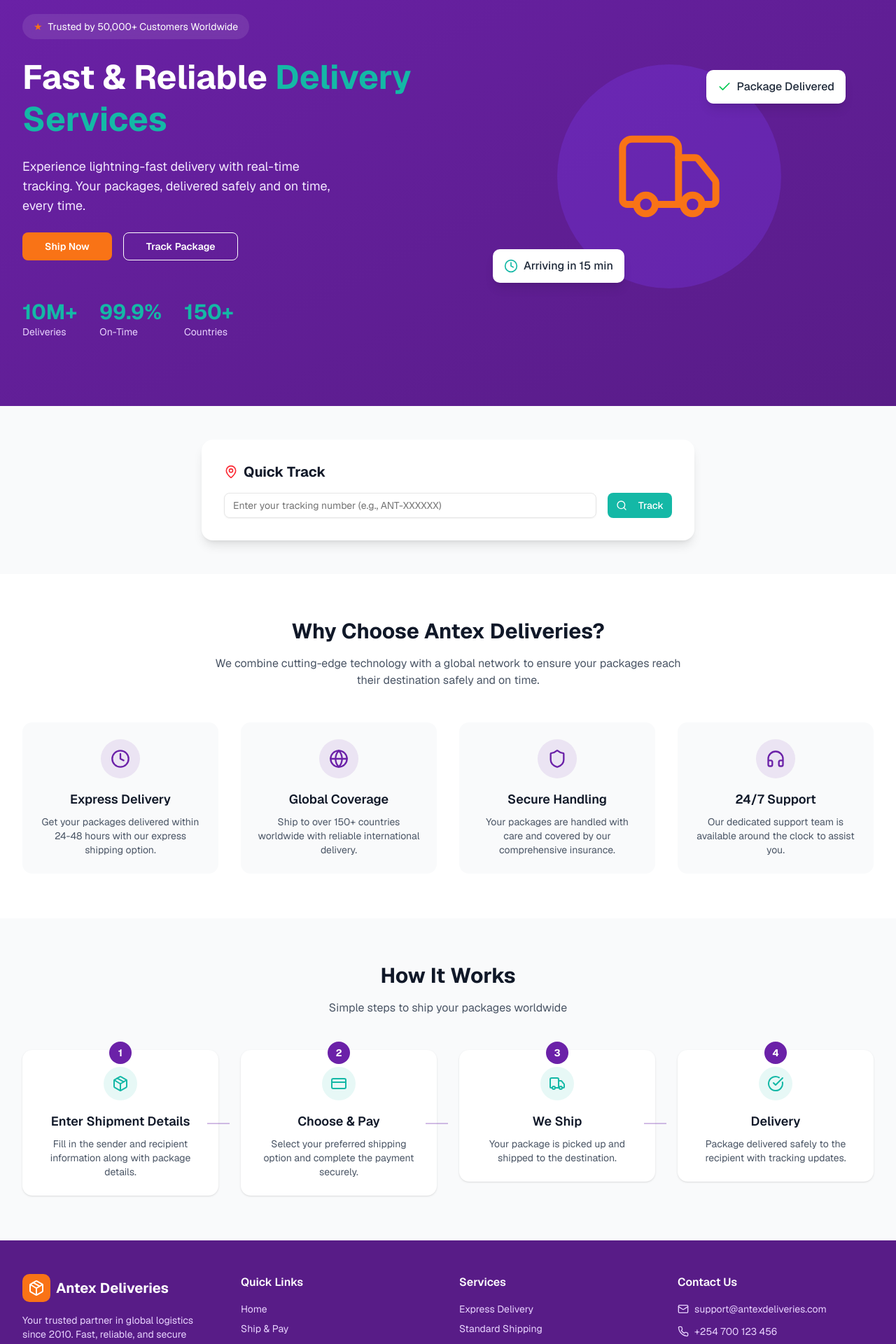
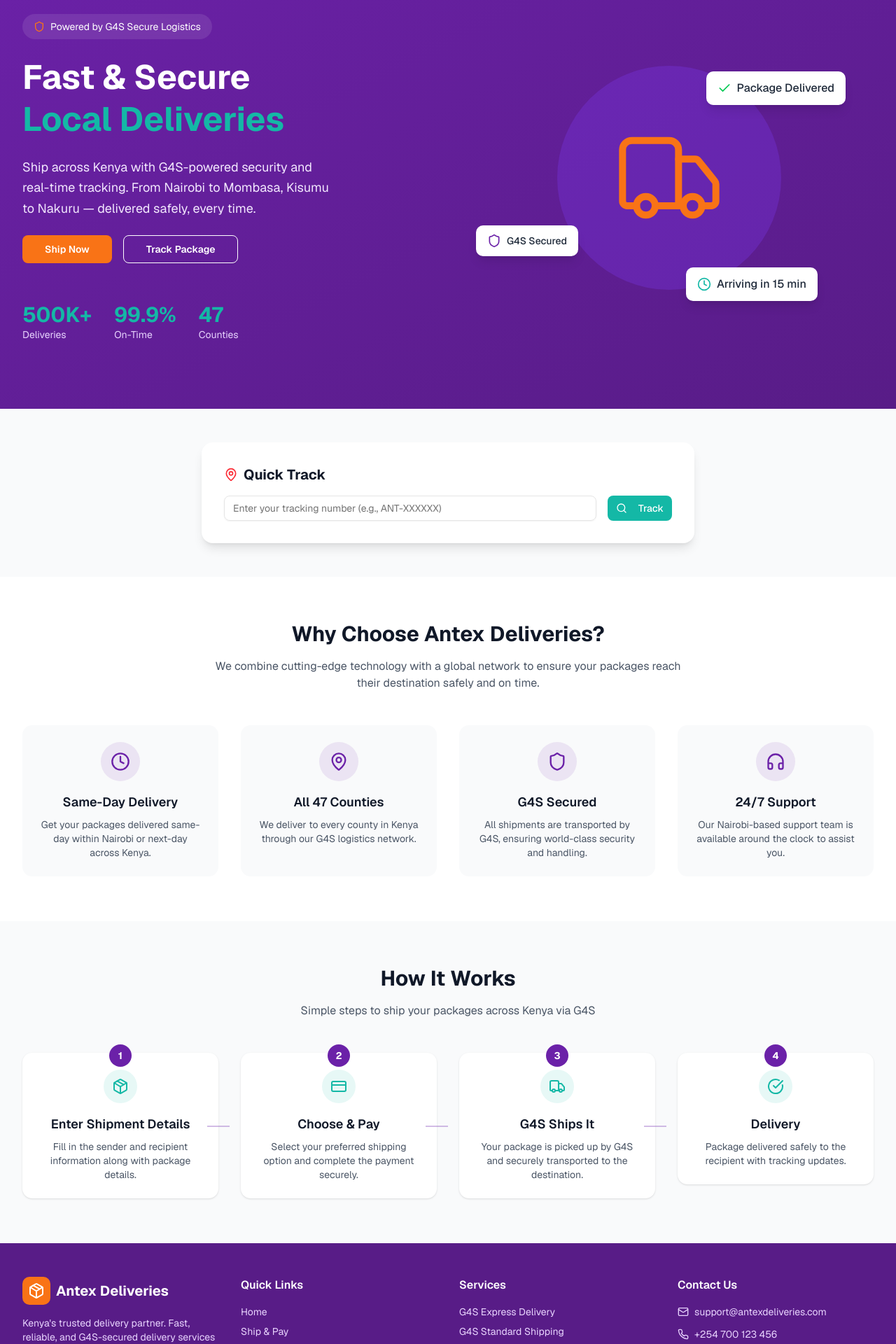
Before and after one commit to kiiyurualex/v0-create-delivery-backend, a Next.js app: page / in a window 1280 px wide. Shown: the part 140-2060 px from the top of the page at 70% size. Built offline with nearby package versions, Linux system fonts and the light colour scheme; no server answers.

Commit message:
feat: add G4S and localize app for Kenya
Update G4S transport options and localize pricing, cities, and footer

Co-authored-by: null <257296859+kiiyurualex@users.noreply.github.com>

```diff
--- a/app/about/page.tsx
+++ b/app/about/page.tsx
@@ -1,18 +1,18 @@
 import { Header } from "@/components/header";
 import { Footer } from "@/components/footer";
-import { Check, Globe, Users, Award, TrendingUp } from "lucide-react";
+import { Check, MapPin, Users, Award, TrendingUp, Shield } from "lucide-react";
 
 const features = [
   "Real-time tracking on all shipments",
-  "Secure handling and insurance options",
-  "24/7 customer support",
-  "Competitive pricing with no hidden fees",
+  "G4S-secured transportation across Kenya",
+  "24/7 customer support based in Nairobi",
+  "Competitive KES pricing with no hidden fees",
 ];
 
 const stats = [
   { icon: Users, value: "50,000+", label: "Happy Customers" },
-  { icon: Globe, value: "150+", label: "Countries Served" },
-  { icon: Award, value: "10M+", label: "Packages Delivered" },
+  { icon: MapPin, value: "47", label: "Counties Covered" },
+  { icon: Award, value: "500K+", label: "Packages Delivered" },
   { icon: TrendingUp, value: "99.9%", label: "On-Time Delivery" },
 ];
 
@@ -25,7 +25,7 @@ export default function AboutPage() {
         <div className="bg-gradient-to-r from-purple to-purple-dark text-white py-16">
           <div className="max-w-7xl mx-auto px-4 sm:px-6 lg:px-8 text-center">
             <h1 className="text-3xl lg:text-4xl font-bold mb-4">About Antex Deliveries</h1>
-            <p className="text-purple-100 text-lg">Your trusted partner in global logistics since 2010</p>
+            <p className="text-purple-100 text-lg">Your trusted Kenyan delivery partner, powered by G4S logistics</p>
           </div>
         </div>
 
@@ -43,16 +43,18 @@ export default function AboutPage() {
               {/* Content */}
               <div className="space-y-6">
                 <h2 className="text-3xl font-bold text-gray-900">
-                  Delivering Excellence Worldwide
+                  Delivering Excellence Across Kenya
                 </h2>
                 <p className="text-gray-600 leading-relaxed">
-                  Antex Deliveries has been at the forefront of logistics innovation for over a decade.
-                  We combine cutting-edge technology with a global network to ensure your packages reach
-                  their destination safely and on time.
+                  Antex Deliveries partners with G4S, the world-renowned security and logistics company,
+                  to provide unmatched delivery services across all 47 counties of Kenya. We combine
+                  cutting-edge technology with G4S&apos;s trusted transport network to ensure your packages
+                  reach their destination safely and on time.
                 </p>
                 <p className="text-gray-600 leading-relaxed">
                   Our commitment to customer satisfaction, reliability, and transparency has made us
-                  the preferred choice for individuals and businesses across 150+ countries.
+                  the preferred choice for individuals and businesses across Kenya — from Nairobi to
+                  Mombasa, Kisumu to Eldoret, and everywhere in between.
                 </p>
 
                 {/* Feature List */}
@@ -102,8 +104,8 @@ export default function AboutPage() {
             <h2 className="text-3xl font-bold text-gray-900 mb-6">Our Mission</h2>
             <p className="text-xl text-gray-600 leading-relaxed">
               To provide fast, reliable, and affordable delivery services that connect people and
-              businesses across the globe. We strive to exceed expectations with every package we handle,
-              making shipping simple and stress-free for everyone.
+              businesses across Kenya. Powered by G4S secure logistics, we strive to exceed expectations
+              with every package we handle, making shipping simple and stress-free for everyone.
             </p>
           </div>
         </section>
@@ -136,11 +138,11 @@ export default function AboutPage() {
               </div>
               <div className="text-center">
                 <div className="w-16 h-16 bg-white/10 rounded-full flex items-center justify-center mx-auto mb-4">
-                  <Globe className="w-8 h-8 text-teal" />
+                  <Shield className="w-8 h-8 text-teal" />
                 </div>
-                <h3 className="text-xl font-semibold mb-2">Global Reach</h3>
+                <h3 className="text-xl font-semibold mb-2">G4S Security</h3>
                 <p className="text-purple-100">
-                  With operations in 150+ countries, we bring the world closer together, one package at a time.
+                  With G4S handling transport across all 47 counties, your packages are in the safest hands in Kenya.
                 </p>
               </div>
             </div>
--- a/app/dashboard/page.tsx
+++ b/app/dashboard/page.tsx
@@ -237,7 +237,7 @@ export default function DashboardPage() {
                                   <span>Est. {format(new Date(shipment.estimated_delivery_date), "MMM d, yyyy")}</span>
                                 </div>
                               )}
-                              <p className="text-sm font-medium text-teal">${shipment.total_cost.toFixed(2)}</p>
+                              <p className="text-sm font-medium text-teal">KES {shipment.total_cost.toFixed(2)}</p>
                             </div>
                           </div>
                         </div>
--- a/app/receipt/page.tsx
+++ b/app/receipt/page.tsx
@@ -186,11 +186,11 @@ export default function ReceiptPage() {
               <div className="space-y-3 mb-6">
                 <div className="flex justify-between text-gray-700">
                   <span>Shipping Cost:</span>
-                  <span className="font-semibold">${shipment.total_cost.toFixed(2)}</span>
+                  <span className="font-semibold">KES {shipment.total_cost.toFixed(2)}</span>
                 </div>
                 <div className="flex justify-between items-center pt-3 border-t-2 border-purple">
                   <span className="text-lg font-bold text-purple">Total Amount:</span>
-                  <span className="text-2xl font-bold text-orange">${shipment.total_cost.toFixed(2)}</span>
+                  <span className="text-2xl font-bold text-orange">KES {shipment.total_cost.toFixed(2)}</span>
                 </div>
               </div>
 
@@ -249,7 +249,7 @@ export default function ReceiptPage() {
           {/* Info Message */}
           <div className="mt-8 p-4 bg-teal-50 border border-teal rounded-lg">
             <p className="text-sm text-teal-900">
-              📧 A confirmation email has been sent to your email address. You can track your shipment anytime using your tracking number.
+              A confirmation email has been sent to your email address. Your shipment will be securely transported by G4S. Track your package anytime using your tracking number.
             </p>
           </div>
         </div>
--- a/app/ship/page.tsx
+++ b/app/ship/page.tsx
@@ -10,8 +10,8 @@ export default function ShipPage() {
         {/* Hero Banner */}
         <div className="bg-gradient-to-r from-purple to-purple-dark text-white py-12">
           <div className="max-w-7xl mx-auto px-4 sm:px-6 lg:px-8 text-center">
-            <h1 className="text-3xl lg:text-4xl font-bold mb-2">Calculate Shipping Rates</h1>
-            <p className="text-purple-100">Get instant quotes and book your shipment in minutes</p>
+            <h1 className="text-3xl lg:text-4xl font-bold mb-2">Ship Across Kenya</h1>
+            <p className="text-purple-100">Get instant KES quotes and book your G4S-secured shipment in minutes</p>
           </div>
         </div>
 
--- a/components/footer.tsx
+++ b/components/footer.tsx
@@ -15,7 +15,7 @@ export function Footer() {
               <span className="text-xl font-bold">Antex Deliveries</span>
             </div>
             <p className="text-purple-200 text-sm">
-              Your trusted partner in global logistics since 2010. Fast, reliable, and secure delivery services worldwide.
+              Kenya&apos;s trusted delivery partner. Fast, reliable, and G4S-secured delivery services across all 47 counties.
             </p>
           </div>
 
@@ -34,9 +34,9 @@ export function Footer() {
           <div>
             <h3 className="font-semibold mb-4">Services</h3>
             <ul className="space-y-2 text-purple-200 text-sm">
-              <li>Express Delivery</li>
-              <li>Standard Shipping</li>
-              <li>International Shipping</li>
+              <li>G4S Express Delivery</li>
+              <li>G4S Standard Shipping</li>
+              <li>G4S Economy Shipping</li>
               <li>Package Insurance</li>
             </ul>
           </div>
--- a/components/home/features-section.tsx
+++ b/components/home/features-section.tsx
@@ -1,25 +1,25 @@
-import { Shield, Clock, Globe, Headphones } from "lucide-react";
+import { Shield, Clock, MapPin, Headphones } from "lucide-react";
 
 const features = [
   {
     icon: Clock,
-    title: "Express Delivery",
-    description: "Get your packages delivered within 24-48 hours with our express shipping option.",
+    title: "Same-Day Delivery",
+    description: "Get your packages delivered same-day within Nairobi or next-day across Kenya.",
   },
   {
-    icon: Globe,
-    title: "Global Coverage",
-    description: "Ship to over 150+ countries worldwide with reliable international delivery.",
+    icon: MapPin,
+    title: "All 47 Counties",
+    description: "We deliver to every county in Kenya through our G4S logistics network.",
   },
   {
     icon: Shield,
-    title: "Secure Handling",
-    description: "Your packages are handled with care and covered by our comprehensive insurance.",
+    title: "G4S Secured",
+    description: "All shipments are transported by G4S, ensuring world-class security and handling.",
   },
   {
     icon: Headphones,
     title: "24/7 Support",
-    description: "Our dedicated support team is available around the clock to assist you.",
+    description: "Our Nairobi-based support team is available around the clock to assist you.",
   },
 ];
 
--- a/components/home/hero-section.tsx
+++ b/components/home/hero-section.tsx
@@ -1,6 +1,6 @@
 import Link from "next/link";
 import { Button } from "@/components/ui/button";
-import { Check, Clock, Truck } from "lucide-react";
+import { Check, Clock, Truck, Shield } from "lucide-react";
 
 export function HeroSection() {
   return (
@@ -10,17 +10,17 @@ export function HeroSection() {
           {/* Left Content */}
           <div className="space-y-6">
             <div className="inline-flex items-center gap-2 bg-white/10 backdrop-blur-sm rounded-full px-4 py-2 text-sm">
-              <span className="text-orange">★</span>
-              <span>Trusted by 50,000+ Customers Worldwide</span>
+              <Shield className="w-4 h-4 text-orange" />
+              <span>Powered by G4S Secure Logistics</span>
             </div>
 
-            <h1 className="text-4xl lg:text-5xl font-bold leading-tight">
-              Fast & Reliable{" "}
-              <span className="text-teal">Delivery Services</span>
+            <h1 className="text-4xl lg:text-5xl font-bold leading-tight text-balance">
+              Fast & Secure{" "}
+              <span className="text-teal">Local Deliveries</span>
             </h1>
 
-            <p className="text-purple-100 text-lg max-w-md">
-              Experience lightning-fast delivery with real-time tracking. Your packages, delivered safely and on time, every time.
+            <p className="text-purple-100 text-lg max-w-md leading-relaxed">
+              Ship across Kenya with G4S-powered security and real-time tracking. From Nairobi to Mombasa, Kisumu to Nakuru — delivered safely, every time.
             </p>
 
             <div className="flex flex-wrap gap-4">
@@ -39,7 +39,7 @@ export function HeroSection() {
             {/* Stats */}
             <div className="flex gap-8 pt-8">
               <div>
-                <div className="text-3xl font-bold text-teal">10M+</div>
+                <div className="text-3xl font-bold text-teal">500K+</div>
                 <div className="text-purple-200 text-sm">Deliveries</div>
               </div>
               <div>
@@ -47,8 +47,8 @@ export function HeroSection() {
                 <div className="text-purple-200 text-sm">On-Time</div>
               </div>
               <div>
-                <div className="text-3xl font-bold text-teal">150+</div>
-                <div className="text-purple-200 text-sm">Countries</div>
+                <div className="text-3xl font-bold text-teal">47</div>
+                <div className="text-purple-200 text-sm">Counties</div>
               </div>
             </div>
           </div>
@@ -74,7 +74,12 @@ export function HeroSection() {
                 <span className="font-medium">Package Delivered</span>
               </div>
 
-              <div className="absolute bottom-10 left-10 bg-white text-gray-800 rounded-lg shadow-lg px-4 py-3 flex items-center gap-2">
+              <div className="absolute bottom-20 left-4 bg-white text-gray-800 rounded-lg shadow-lg px-4 py-3 flex items-center gap-2">
+                <Shield className="w-5 h-5 text-purple" />
+                <span className="font-medium text-sm">G4S Secured</span>
+              </div>
+
+              <div className="absolute bottom-4 right-20 bg-white text-gray-800 rounded-lg shadow-lg px-4 py-3 flex items-center gap-2">
                 <Clock className="w-5 h-5 text-teal" />
                 <span className="font-medium">Arriving in 15 min</span>
               </div>
--- a/components/home/how-it-works.tsx
+++ b/components/home/how-it-works.tsx
@@ -13,8 +13,8 @@ const steps = [
   },
   {
     icon: Truck,
-    title: "We Ship",
-    description: "Your package is picked up and shipped to the destination.",
+    title: "G4S Ships It",
+    description: "Your package is picked up by G4S and securely transported to the destination.",
   },
   {
     icon: CheckCircle,
@@ -29,7 +29,7 @@ export function HowItWorks() {
       <div className="max-w-7xl mx-auto px-4 sm:px-6 lg:px-8">
         <div className="text-center mb-12">
           <h2 className="text-3xl font-bold text-gray-900 mb-4">How It Works</h2>
-          <p className="text-gray-600">Simple steps to ship your packages worldwide</p>
+          <p className="text-gray-600">Simple steps to ship your packages across Kenya via G4S</p>
         </div>
 
         <div className="grid md:grid-cols-2 lg:grid-cols-4 gap-8">
--- a/components/ship/shipment-form.tsx
+++ b/components/ship/shipment-form.tsx
@@ -35,9 +35,9 @@ interface ShipmentData {
 }
 
 const SHIPPING_OPTIONS = [
-  { id: "express", name: "Express Delivery", days: 1, basePrice: 25 },
-  { id: "standard", name: "Standard Shipping", days: 3, basePrice: 15 },
-  { id: "economy", name: "Economy Shipping", days: 7, basePrice: 8 },
+  { id: "g4s_express", name: "G4S Express", days: 1, basePrice: 800 },
+  { id: "g4s_standard", name: "G4S Standard", days: 3, basePrice: 450 },
+  { id: "g4s_economy", name: "G4S Economy", days: 5, basePrice: 250 },
 ];
 
 export function ShipmentForm() {
@@ -137,13 +137,6 @@ export function ShipmentForm() {
     try {
       const selectedOption = SHIPPING_OPTIONS.find(opt => opt.id === formData.shipping_option);
 
-      console.log("[v0] Booking shipment for user:", user.id);
-      console.log("[v0] Shipment data:", {
-        user_id: user.id,
-        origin: formData.origin_city,
-        destination: formData.destination_city,
-      });
-
       const { data, error } = await supabase
         .from("shipments")
         .insert({
@@ -174,15 +167,10 @@ export function ShipmentForm() {
         .single();
 
       if (error) {
-        console.error("[v0] Supabase error:", error);
-        console.error("[v0] Error code:", error.code);
-        console.error("[v0] Error message:", error.message);
         alert(`Failed to book shipment: ${error.message}`);
         setLoading(false);
         return;
       }
-
-      console.log("[v0] Shipment created successfully:", data);
 
       // Add initial tracking status
       const { error: trackingError } = await supabase.from("shipment_status_history").insert({
@@ -192,14 +180,8 @@ export function ShipmentForm() {
         notes: "Shipment booked, awaiting pickup",
       });
 
-      if (trackingError) {
-        console.error("[v0] Tracking error:", trackingError);
-      }
-
-      console.log("[v0] Redirecting to receipt with tracking:", data.tracking_number);
       router.push(`/receipt?tracking=${data.tracking_number}`);
-    } catch (err) {
-      console.error("[v0] Unexpected error:", err);
+    } catch {
       alert("An unexpected error occurred. Please try again.");
     } finally {
       setLoading(false);
@@ -229,7 +211,7 @@ export function ShipmentForm() {
                   <Label htmlFor="origin">From <span className="text-red-500">*</span></Label>
                   <Input
                     id="origin"
-                    placeholder="City, Country (e.g., Nairobi, Kenya)"
+                    placeholder="e.g., Nairobi, Westlands"
                     value={formData.origin_city}
                     onChange={(e) => setFormData({ ...formData, origin_city: e.target.value })}
                   />
@@ -238,7 +220,7 @@ export function ShipmentForm() {
                   <Label htmlFor="destination">To <span className="text-red-500">*</span></Label>
                   <Input
                     id="destination"
-                    placeholder="City, Country (e.g., Mombasa, Kenya)"
+                    placeholder="e.g., Mombasa, Nyali"
                     value={formData.destination_city}
                     onChange={(e) => setFormData({ ...formData, destination_city: e.target.value })}
                   />
@@ -324,7 +306,7 @@ export function ShipmentForm() {
                     <SelectContent>
                       {SHIPPING_OPTIONS.map((option) => (
                         <SelectItem key={option.id} value={option.id}>
-                          {option.name} ({option.days} {option.days === 1 ? "day" : "days"}) - ${option.basePrice}/kg
+                          {option.name} ({option.days} {option.days === 1 ? "day" : "days"}) - KES {option.basePrice}/kg
                         </SelectItem>
                       ))}
                     </SelectContent>
@@ -477,25 +459,25 @@ export function ShipmentForm() {
           <CardContent className="pt-6">
             {!calculated ? (
               <p className="text-gray-500 text-center py-4">
-                Fill in shipment details and click "Calculate Rates"
+                Fill in shipment details and click &quot;Calculate Rates&quot;
               </p>
             ) : (
               <div className="space-y-4">
                 <div className="flex justify-between text-sm">
                   <span className="text-gray-600">Shipping</span>
-                  <span className="font-medium">${costs.shipping.toFixed(2)}</span>
+                  <span className="font-medium">KES {costs.shipping.toFixed(2)}</span>
                 </div>
                 <div className="flex justify-between text-sm">
                   <span className="text-gray-600">Insurance</span>
-                  <span className="font-medium">${costs.insurance.toFixed(2)}</span>
+                  <span className="font-medium">KES {costs.insurance.toFixed(2)}</span>
                 </div>
                 <div className="flex justify-between text-sm">
-                  <span className="text-gray-600">Tax (16%)</span>
-                  <span className="font-medium">${costs.tax.toFixed(2)}</span>
+                  <span className="text-gray-600">VAT (16%)</span>
+                  <span className="font-medium">KES {costs.tax.toFixed(2)}</span>
                 </div>
                 <div className="border-t pt-4 flex justify-between">
                   <span className="font-semibold">Total</span>
-                  <span className="font-bold text-lg text-teal">${costs.total.toFixed(2)}</span>
+                  <span className="font-bold text-lg text-teal">KES {costs.total.toFixed(2)}</span>
                 </div>
               </div>
             )}
```
